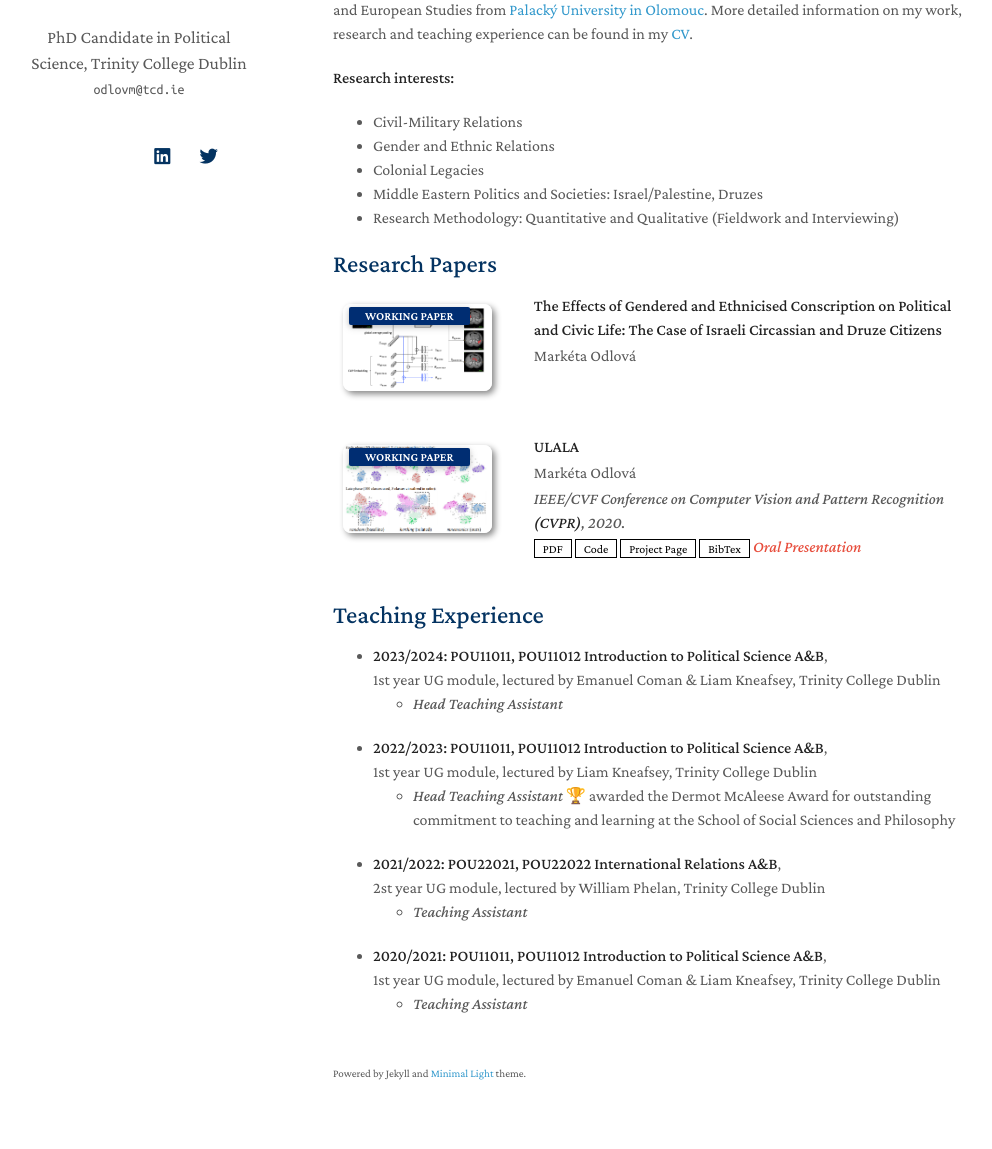
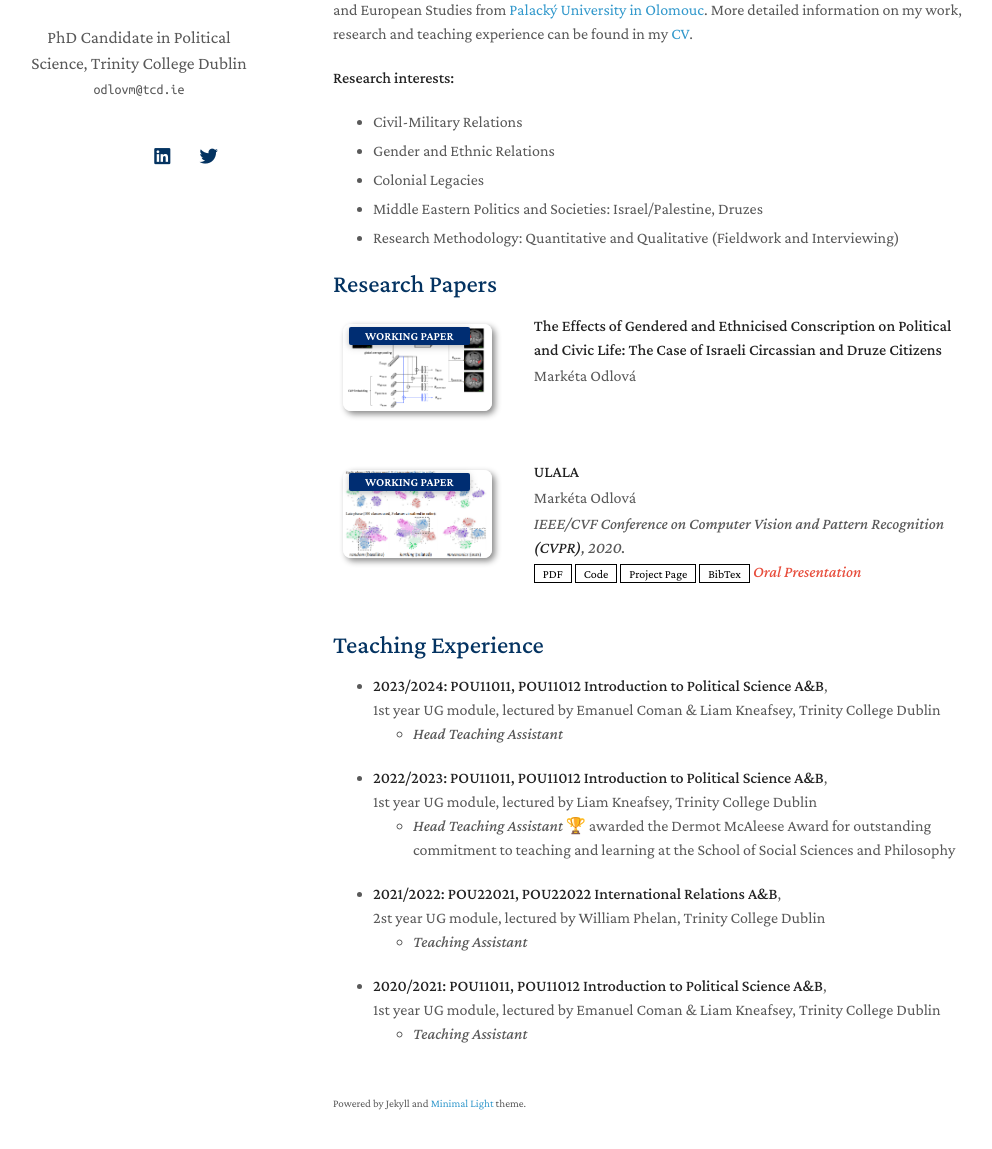
Before and after one commit to marketao/marketao.github.io, a Jekyll site: the page built from index.md, in a window 1280 px wide and 1400 px high, scrolled down 107 px. Shown: the part 216-1365 px from the top of the window, without its empty margins (137-1129 px from the left). Built offline with Jekyll 4.4.1, drawn with Linux system fonts in a browser that asks for light colours; nearby versions of some CDN libraries; a style sheet for code colours, icons or effects is not loaded; our own code applies the rules of GitHub Pages for plain Markdown files.

Commit message:
Update minimal-light-no-dark-mode.scss

```diff
--- a/_sass/minimal-light-no-dark-mode.scss
+++ b/_sass/minimal-light-no-dark-mode.scss
@@ -1,122 +1,150 @@
 .pub-row {
   display: flex;
-  align-items: center;}
+  align-items: center;
+  margin-bottom: 5px; /* Reduce the gap between pub-rows */
+}
 
-.social-icons a{
-  display:inline-block;
-  height:2.4rem;
-  width:2.4rem;
-  background-color:transparent;
-  color:#043361!important;
-  border-radius:100%;
-  text-align:center;
-  font-size:1.15rem;
-  line-height:2.5rem;
-  margin-right:1rem}
+.col-sm-3.abbr,
+.col-sm-9 {
+  padding-right: 5px;
+  padding-left: 5px;
+}
 
-.social-icons a:last-child{margin-right:0}.social-icons a:hover{background-color:white;
-    color:black;
-    transform: scale(1.2)}
-    /*
-    .social-icons a:after {
-        content: '';
+li {
+  margin-bottom: 5px;
+}
+
+.image.avatar img {
+  border-radius: 100%;
+  width: 80px; /* Adjusted width for smaller images */
+  padding: 5px; /* Adjusted padding for smaller images */
+}
+
+.social-icons a {
+  display: inline-block;
+  height: 2.4rem;
+  width: 2.4rem;
+  background-color: transparent;
+  color: #043361!important;
+  border-radius: 100%;
+  text-align: center;
+  font-size: 1.15rem;
+  line-height: 2.5rem;
+  margin-right: 0.5rem; /* Adjusted margin between social icons */
+}
+
+.social-icons a:last-child {
+  margin-right: 0;
+}
+
+.social-icons a:hover {
+  background-color: white;
+  color: black;
+  transform: scale(1.2);
+}
+
+.icon-button {
+  background-color: white;
+  border-radius: 3.6rem;
+  cursor: pointer;
+  display: inline-block;
+  font-size: 2.0rem;
+  height: 3.6rem;
+  line-height: 3.6rem;
+  margin: 0 2px; /* Reduce the gap between icon buttons */
+  position: relative;
+  text-align: center;
+  -webkit-user-select: none;
+  -moz-user-select: none;
+  -ms-user-select: none;
+  user-select: none;
+  width: 3.6rem;
+}
+
+.icon-button span {
+  border-radius: 0;
   display: block;
-        margin: 0px;
-        height: 1px;
-        width: 0px;
-        background: transparent;
-        transition: width .5s ease, background-color .5s ease;
+  height: 0;
+  left: 50%;
+  margin: 0;
+  position: absolute;
+  top: 50%;
+  -webkit-transition: all 0.3s;
+  -moz-transition: all 0.3s;
+  -o-transition: all 0.3s;
+  transition: all 0.3s;
+  width: 0;
 }
-      .social-icons a:hover:after {
-        width: 100%;
-        background: #337ab7;
+
+.icon-button:hover span {
+  width: 3.6rem;
+  height: 3.6rem;
+  border-radius: 3.6rem;
+  margin: -1.8rem;
 }
-     */
 
-.icon-button{
-  background-color:white;
-  border-radius:3.6rem;
-  cursor:pointer;
-  display:inline-block;
-  font-size:2.0rem;
-  height:3.6rem;
-  line-height:3.6rem;
-  margin:0 5px;
-  position:relative;
-  text-align:center;
-  -webkit-user-select:none;
-  -moz-user-select:none;
-  -ms-user-select:none;
-  user-select:none;width:3.6rem}
+.twitter span {
+  background-color: #4099ff;
+}
 
-.icon-button span{
-  border-radius:0;
-  display:block;
-  height:0;
-  left:50%;
-  margin:0;
-  position:absolute;
-  top:50%;
-  -webkit-transition:all 0.3s;
-  -moz-transition:all 0.3s;
-  -o-transition:all 0.3s;
-  transition:all 0.3s;
-  width:0}
+.facebook span {
+  background-color: #4286f4;
+}
 
-.icon-button:hover span{
-  width:3.6rem;
-  height:3.6rem;
-  border-radius:3.6rem;
-  margin:-1.8rem}
+.linkedin span {
+  background-color: #0077B5;
+}
 
-.twitter span{
-  background-color:#4099ff}
-
-.facebook span{
-  background-color:#4286f4}
-
-.linkedin span{
-  background-color:#0077B5}
-
-.github span{
-  background-color:#000}
+.github span {
+  background-color: #000;
+}
 
 email {
   font-size: 14px;
   font-family: "Ubuntu Mono";
 }
 
-.icon-button i{
-  background:none;
-  color:white;
-  height:3.6rem;
-  left:0;
-  line-height:3.6rem;
-  position:absolute;
-  top:0;
-  -webkit-transition:all 0.3s;
-  -moz-transition:all 0.3s;
-  -o-transition:all 0.3s;
-  transition:all 0.3s;
-  width:3.6rem;
-  z-index:10}
+.icon-button i {
+  background: none;
+  color: white;
+  height: 3.6rem;
+  left: 0;
+  line-height: 3.6rem;
+  position: absolute;
+  top: 0;
+  -webkit-transition: all 0.3s;
+  -moz-transition: all 0.3s;
+  -o-transition: all 0.3s;
+  transition: all 0.3s;
+  width: 3.6rem;
+  z-index: 10;
+}
 
-.icon-button .icon-twitter{
-  color:#4099ff}
+.icon-button .icon-twitter {
+  color: #4099ff;
+}
 
-.icon-button .icon-facebook{
-  color:#4286f4}
+.icon-button .icon-facebook {
+  color: #4286f4;
+}
 
-.icon-button .icon-github{
-  color:#000;}
+.icon-button .icon-github {
+  color: #000;
+}
 
-.icon-button .icon-linkedin{
-  color:#0077B5}
+.icon-button .icon-linkedin {
+  color: #0077B5;
+}
 
-.icon-button:hover .icon-twitter,.icon-button:hover .icon-facebook,.icon-button:hover .icon-github,.icon-button:hover .icon-linkedin{color:white}
+.icon-button:hover .icon-twitter,
+.icon-button:hover .icon-facebook,
+.icon-button:hover .icon-github,
+.icon-button:hover .icon-linkedin {
+  color: white;
+}
 
-autocolor{
-  color:#595959;
+autocolor {
+  color: #595959;
 }
 
 lightonly {
@@ -131,10 +159,12 @@
   font-weight: 500;
   font-size: 115%;
 }
+
 papertitle {
   font-weight: 600;
   font-size: 100%;
 }
+
 
   .image {
     border-radius: 0.35em;
```
Lines whose indentation alone changed are shown as unchanged.
